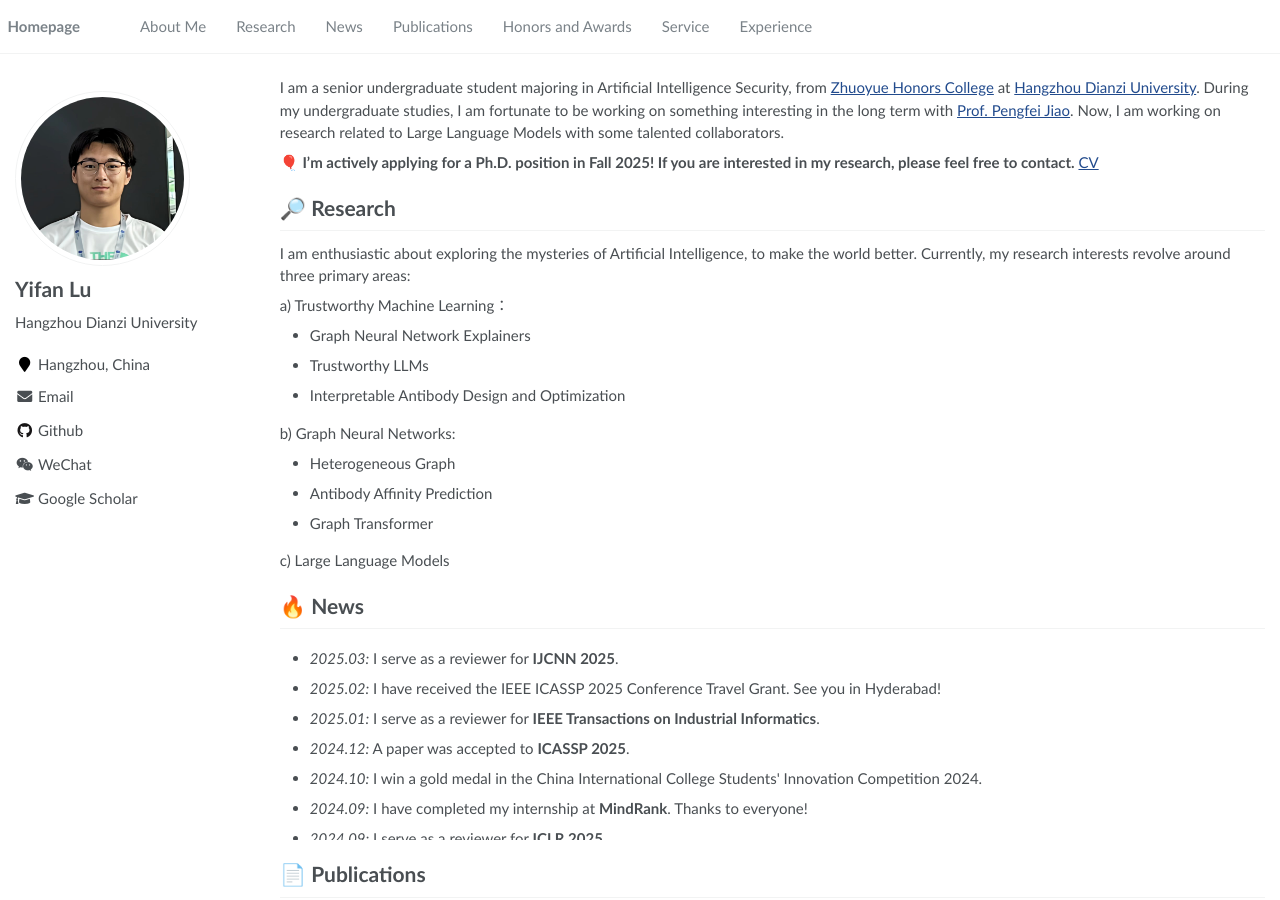
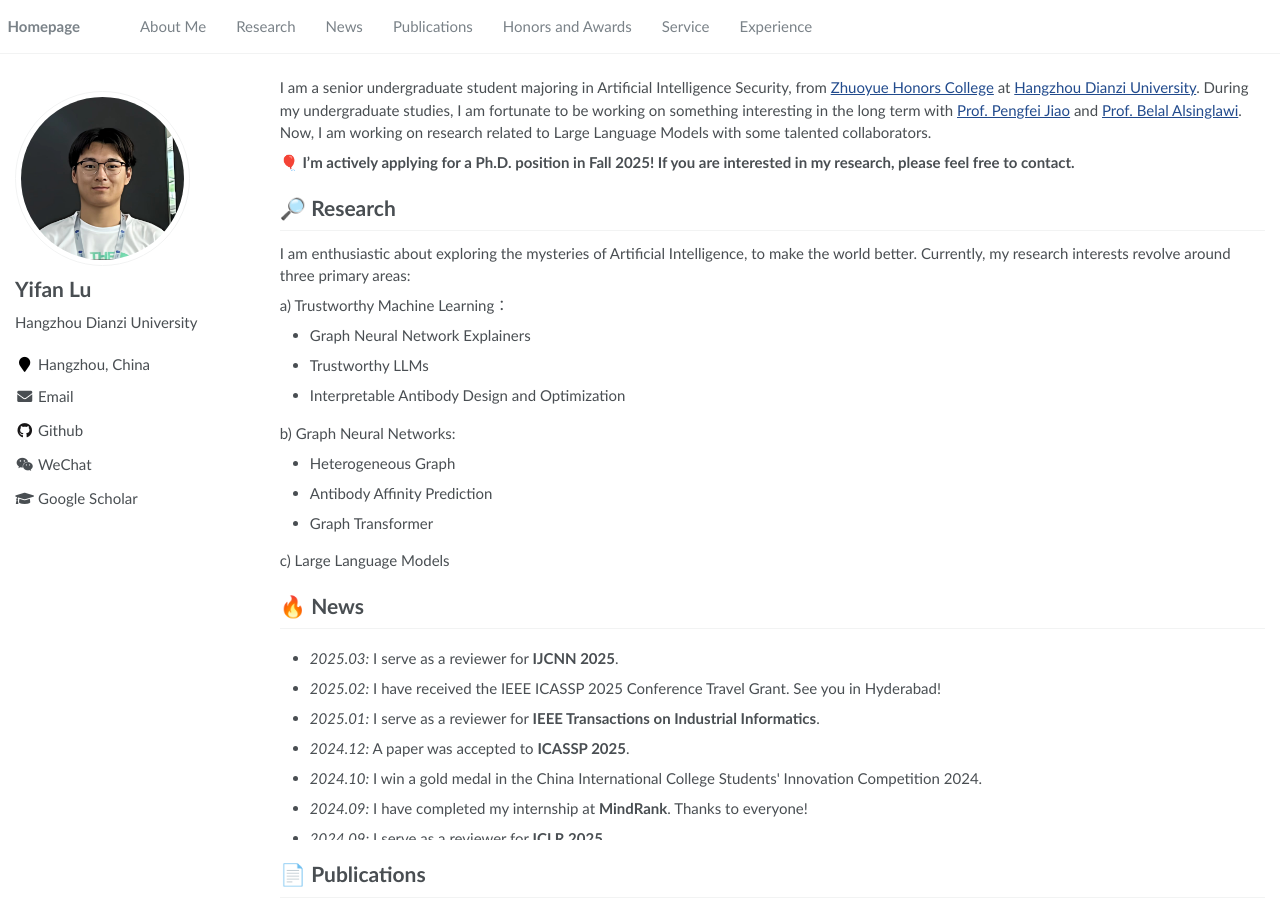
Before and after one commit to csyifan/csyifan.github.io, a Jekyll site: the page built from _pages/about.md, in a window 1280 px wide and 900 px high. Built offline with Jekyll 4.4.1, drawn with Linux system fonts in a browser that asks for light colours.

Commit message:
Update about.md

```diff
--- a/_pages/about.md
+++ b/_pages/about.md
@@ -18,9 +18,9 @@ redirect_from:
 <span class='anchor' id='about-me'></span>
 
 
-I am a senior undergraduate student majoring in Artificial Intelligence Security, from [Zhuoyue Honors College](https://zhuoyue.hdu.edu.cn/) at [Hangzhou Dianzi University](https://www.hdu.edu.cn/). During my undergraduate studies, I am fortunate to be working on something interesting in the long term with [Prof. Pengfei Jiao](https://cspjiao.github.io/). Now, I am working on research related to Large Language Models with some talented collaborators.
+I am a senior undergraduate student majoring in Artificial Intelligence Security, from [Zhuoyue Honors College](https://zhuoyue.hdu.edu.cn/) at [Hangzhou Dianzi University](https://www.hdu.edu.cn/). During my undergraduate studies, I am fortunate to be working on something interesting in the long term with [Prof. Pengfei Jiao](https://cspjiao.github.io/) and [Prof. Belal Alsinglawi](https://www.linkedin.com/in/belal-alsinglawi-652aa0120/?originalSubdomain=au). Now, I am working on research related to Large Language Models with some talented collaborators.
 
-🎈 **I’m actively applying for a Ph.D. position in Fall 2025! If you are interested in my research, please feel free to contact.** [CV](pdf/YifanLu_CV.pdf)
+🎈 **I’m actively applying for a Ph.D. position in Fall 2025! If you are interested in my research, please feel free to contact.**
 
 # 🔎 Research
 I am enthusiastic about exploring the mysteries of Artificial Intelligence, to make the world better. Currently, my research interests revolve around three primary areas:
```
